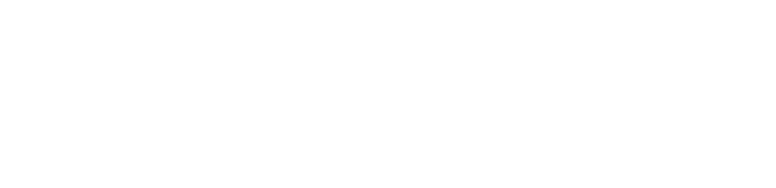
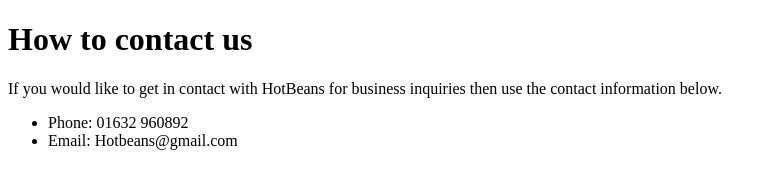
Before and after one commit to Bread55/Hot-Beans, a plain HTML site: page contact.html in a window 1280 px wide. Shown: the whole page, without its empty margins (0-776 px from the left). Drawn offline with Linux system fonts and the light colour scheme.

Commit message:
Update contact.html

```diff
--- a/contact.html
+++ b/contact.html
@@ -6,5 +6,13 @@
 </head>
 
 <body>
+<h1>How to contact us</h1>
+<p>If you would like to get in contact with HotBeans for business inquiries then use the contact information below.</p>
+<ul>
+	<li>Phone: 01632 960892</li>
+	<li>Email: Hotbeans@gmail.com</li>
+
+
+</ul>
 </body>
 </html>
```
